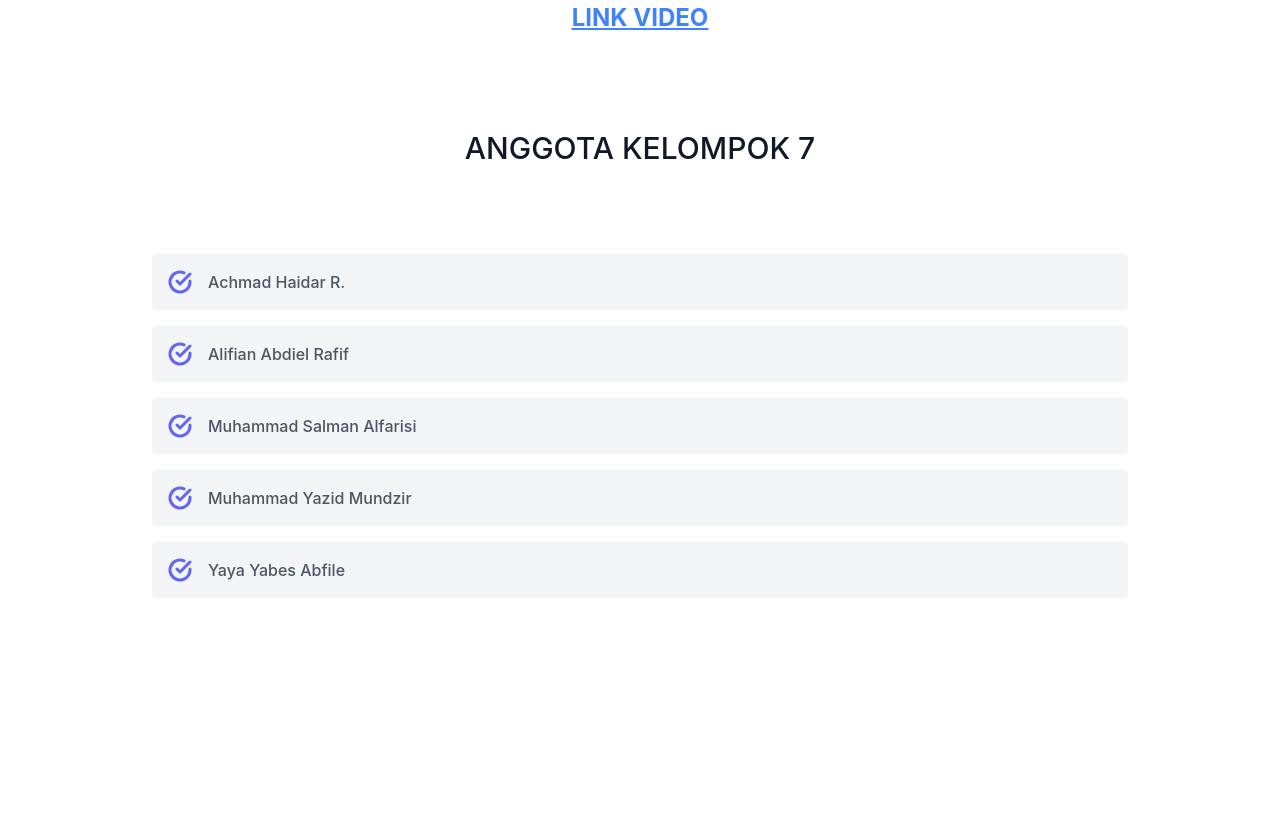
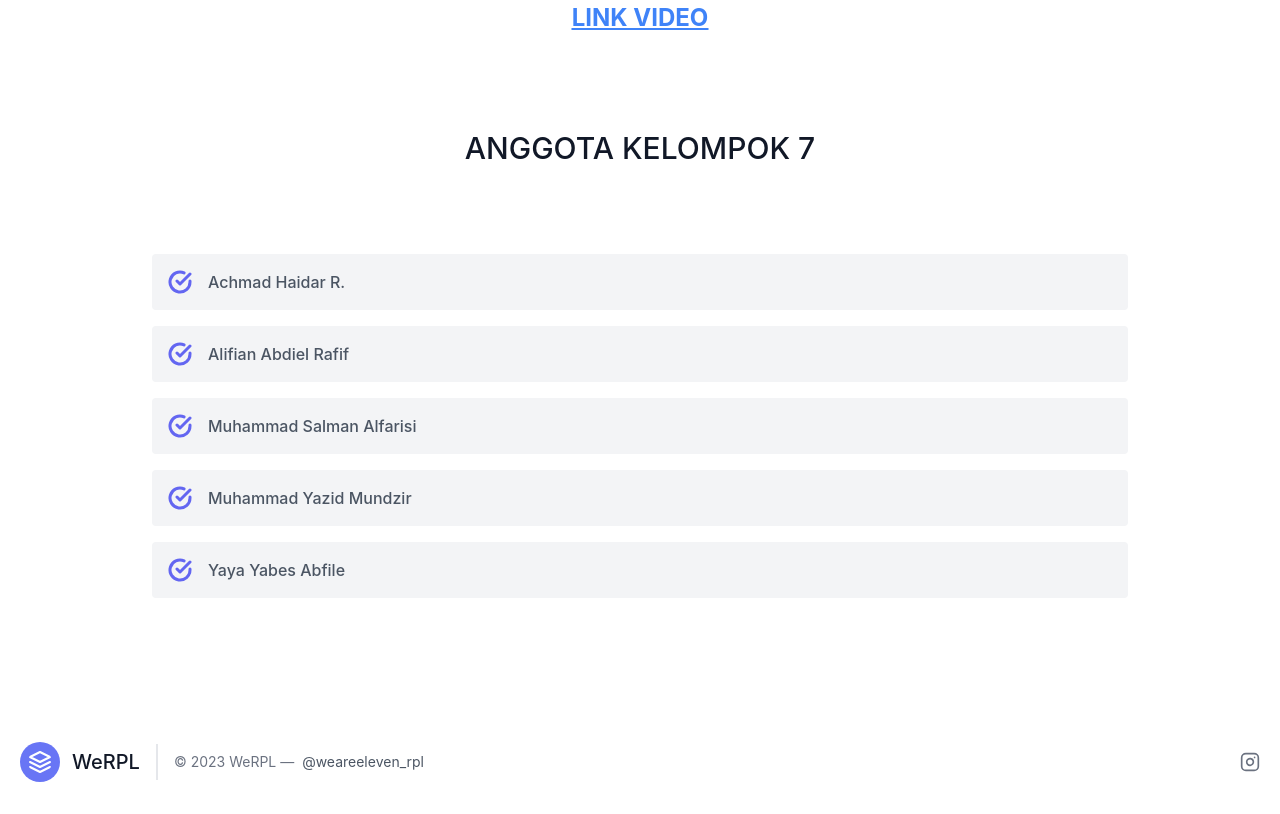
Before and after one commit to reynaldo0/webp5rpl, a website: page src/index.html in a window 1280 px wide. Shown: the part 11111-11925 px from the top of the page. Before the commit the page ends 11821 px from the top, so only its background shows below. Drawn offline with nearby package versions, Linux system fonts and the light colour scheme; grey boxes are pictures that could not be loaded.

Commit message:
text "footer"

```diff
--- a/src/index.html
+++ b/src/index.html
@@ -658,6 +658,30 @@
         </div>
     </section>
 
+    <footer class="text-gray-600 body-font">
+        <div class="container px-5 py-8 mx-auto flex items-center sm:flex-row flex-col">
+          <a class="flex title-font font-medium items-center md:justify-start justify-center text-gray-900">
+            <svg xmlns="http://www.w3.org/2000/svg" fill="none" stroke="currentColor" stroke-linecap="round" stroke-linejoin="round" stroke-width="2" class="w-10 h-10 text-white p-2 bg-indigo-500 rounded-full" viewBox="0 0 24 24">
+              <path d="M12 2L2 7l10 5 10-5-10-5zM2 17l10 5 10-5M2 12l10 5 10-5"></path>
+            </svg>
+            <span class="ml-3 text-xl">WeRPL</span>
+          </a>
+          <p class="text-sm text-gray-500 sm:ml-4 sm:pl-4 sm:border-l-2 sm:border-gray-200  sm:py-2 sm:mt-0 mt-4">© 2023 WeRPL —
+            <a href="https://twitter.com/knyttneve" class="text-gray-600 ml-1" rel="noopener noreferrer" target="_blank">@weareeleven_rpl</a>
+          </p>
+          <span class="inline-flex sm:ml-auto sm:mt-0 mt-4 justify-center sm:justify-start">
+
+            <a href="https://www.instagram.com/weareeleven_rpl" class="ml-3 text-gray-500">
+              <svg fill="none" stroke="currentColor" stroke-linecap="round" stroke-linejoin="round" stroke-width="2" class="w-5 h-5" viewBox="0 0 24 24">
+                <rect width="20" height="20" x="2" y="2" rx="5" ry="5"></rect>
+                <path d="M16 11.37A4 4 0 1112.63 8 4 4 0 0116 11.37zm1.5-4.87h.01"></path>
+              </svg>
+            </a>
+
+          </span>
+        </div>
+      </footer>
+
     <!-- FLOWBITE -->
     <script src="https://cdnjs.cloudflare.com/ajax/libs/flowbite/2.3.0/flowbite.min.js"></script>
 </body>
```
Also changed, not shown: src/css/output.css.
